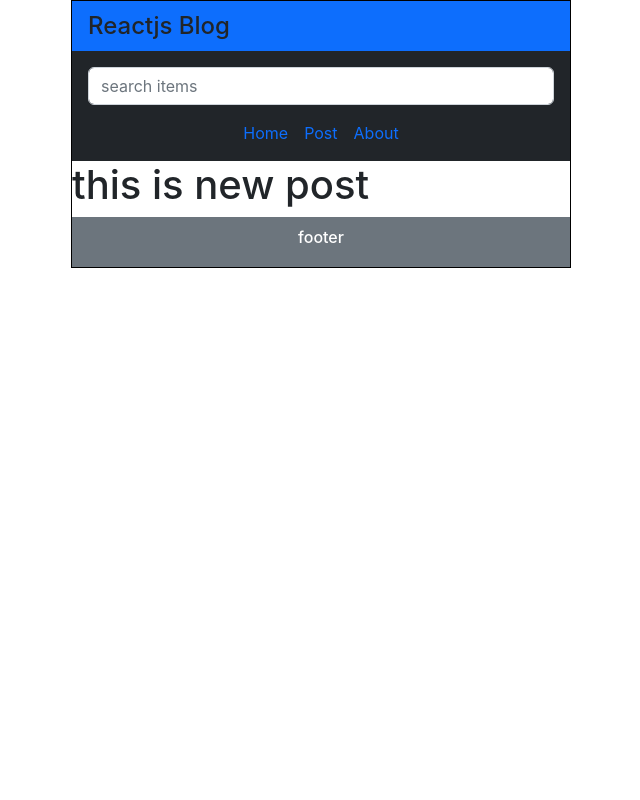
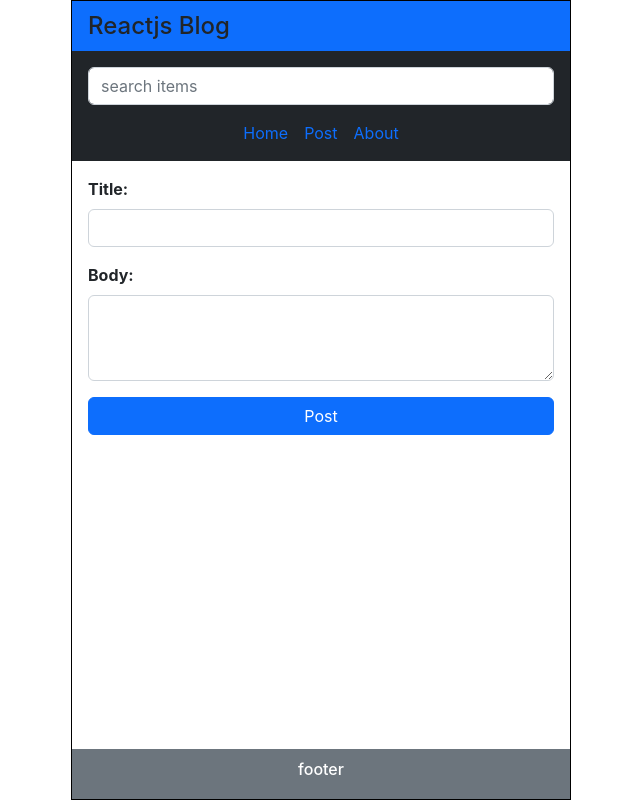
Before and after one commit to entbhoneMM/react-router-dom, a React (Create React App) app: page /post in a window 1280 px wide. Shown: the whole page, without its empty margins (319-959 px from the left). Built offline with nearby package versions, Linux system fonts and the light colour scheme.

Commit message:
feat: add new post ui done

```diff
--- a/src/components/About.js
+++ b/src/components/About.js
@@ -2,7 +2,7 @@ import React from 'react';
 
 const About = () => {
   return (
-    <main>
+    <main className='flex-fill' >
       <h1>this is about</h1>
     </main>
   );
--- a/src/components/Home.js
+++ b/src/components/Home.js
@@ -3,7 +3,7 @@ import Feed from './Feed';
 
 const Home = ({ posts }) => {
   return (
-    <main style={{ flex: '1 1 auto' }} className='mt-3 ms-3'>
+    <main className='mt-3 ms-3 flex-fill'>
       {posts.length ? <Feed posts={posts} /> : 'Opps!, There is no posts to display'}
     </main>
   );
--- a/src/components/NewPost.js
+++ b/src/components/NewPost.js
@@ -1,10 +1,27 @@
 import React from 'react';
 
-const NewPost = () => {
+const NewPost = ({ title, body, handleSubmit }) => {
   return (
-    <main>
-      <h1>this is new post</h1>
-    </main>
+    <form className='p-3 flex-fill'>
+
+      <label htmlFor="title" className='form-label'><b>Title:</b></label>
+      <input
+        type="text"
+        name='title'
+        id='title'
+        className='form-control'
+      />
+
+      <label htmlFor="body" className='form-label mt-3'><b>Body:</b></label>
+      <textarea name="body"
+        id="body"
+        cols="30"
+        rows="3"
+        className='form-control'
+      ></textarea>
+
+      <button className='btn btn-primary w-100 mt-3'>Post</button>
+    </form>
   );
 };
 
--- a/src/components/PostPage.js
+++ b/src/components/PostPage.js
@@ -5,7 +5,7 @@ const PostPage = ({ posts, handleDelete }) => {
   const { id } = useParams();
   const post = posts.find(post => (post.id).toString() === id);
   return (
-    <article className='mt-3 ms-3'>
+    <article className='mt-3 ms-3 flex-fill'>
       {
         post &&
         <>
--- a/src/index.css
+++ b/src/index.css
@@ -5,7 +5,7 @@
   flex-direction: column;
   justify-content: flex-start;
   max-width: 500px;
-  /* height: 100vh; */
+  min-height: 100vh;
   border: 1px solid black;
   margin: auto;
 }
```
